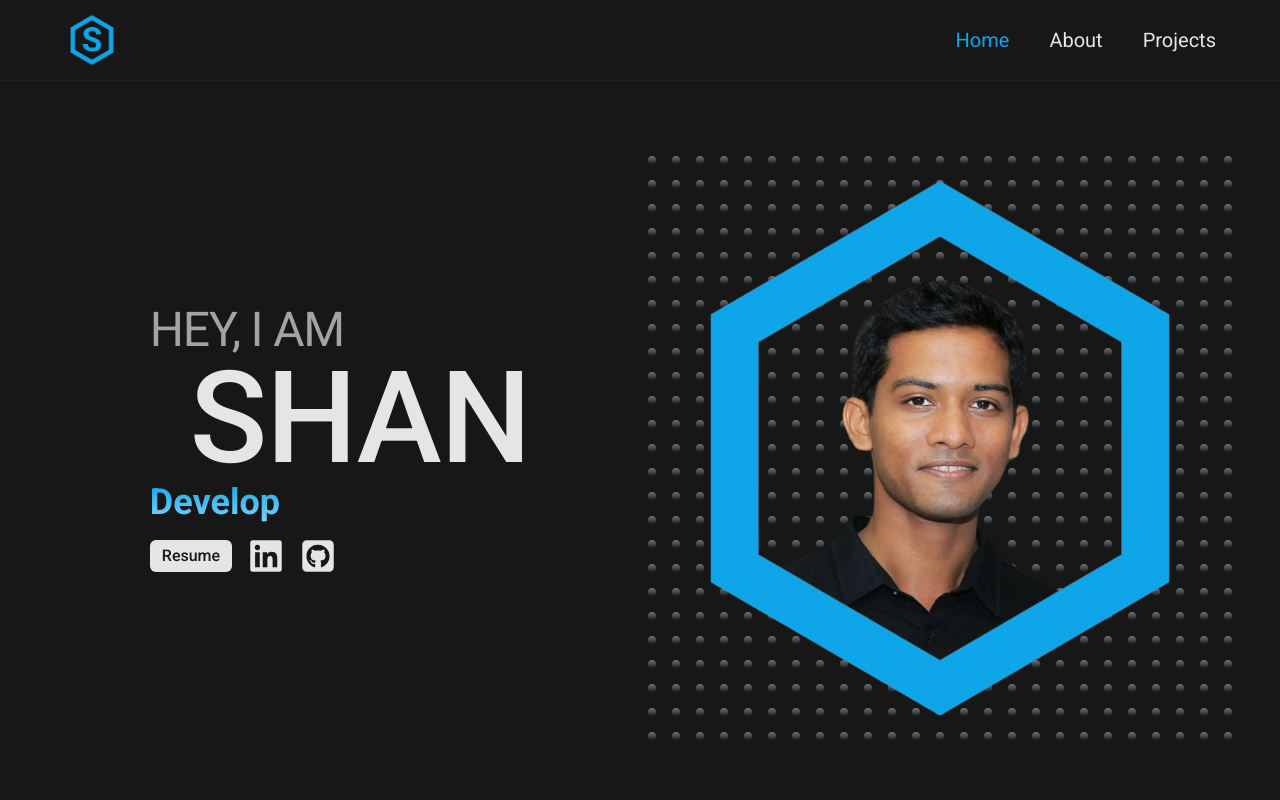
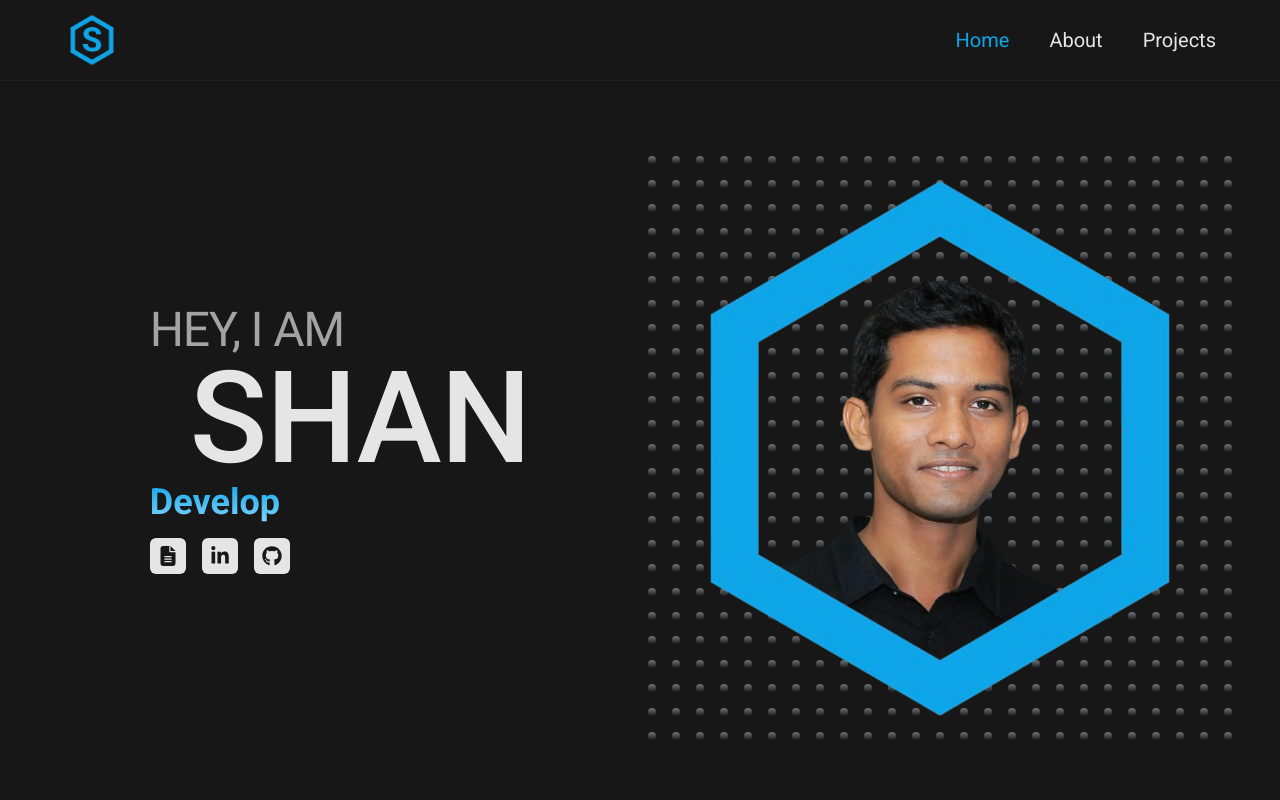
Before and after one commit to sps-03/sps-03.github.io, a React (Vite) app: page / in a window 1280 px wide. Shown: the top 800 px of the page. Built offline with nearby package versions, Linux system fonts and the light colour scheme.

Commit message:
update resume

```diff
--- a/src/components/Hero.jsx
+++ b/src/components/Hero.jsx
@@ -1,6 +1,6 @@
 import { motion } from "framer-motion";
 import { useEffect } from "react";
-import { FaLinkedin, FaSquareGithub } from "react-icons/fa6";
+import { FaFileLines, FaLinkedinIn, FaGithub } from "react-icons/fa6";
 import { TypeAnimation } from "react-type-animation";
 import profilePic from "../assets/profile-pic.png";
 import resume from "../assets/resume.pdf";
@@ -56,35 +56,33 @@ const Hero = () => {
               className="my-4 flex flex-row items-center gap-2 sm:gap-4"
             >
               <motion.a
+                whileHover={{ scale: 1.15 }}
                 href={resume}
                 target="_blank"
                 rel="noopener noreferrer"
-                whileHover={{
-                  scale: 1.15,
-                }}
-                className="rounded-md bg-secondary px-3 py-1 font-medium text-primary"
+                aria-label="Resume"
+                className="rounded-md bg-secondary p-2 text-xl text-primary"
               >
-                Resume
+                <FaFileLines />
               </motion.a>
-
-              <div className="flex flex-row gap-2 text-4xl text-secondary sm:gap-4">
               <motion.a
                 whileHover={{ scale: 1.15 }}
                 href="https://www.linkedin.com/in/mohammed-shan"
                 target="_blank"
                 rel="noopener noreferrer"
+                className="rounded-md bg-secondary p-2 text-xl text-primary"
               >
-                  <FaLinkedin />
+                <FaLinkedinIn />
               </motion.a>
               <motion.a
                 whileHover={{ scale: 1.15 }}
                 href="https://github.com/sps-03"
                 target="_blank"
                 rel="noopener noreferrer"
+                className="rounded-md bg-secondary p-2 text-xl text-primary"
               >
-                  <FaSquareGithub />
+                <FaGithub />
               </motion.a>
-              </div>
             </motion.div>
           </motion.div>
         </div>
```
Also changed, not shown: 1 other file (tests, documents, lock files or other folders). Lines whose indentation alone changed are shown as unchanged.
